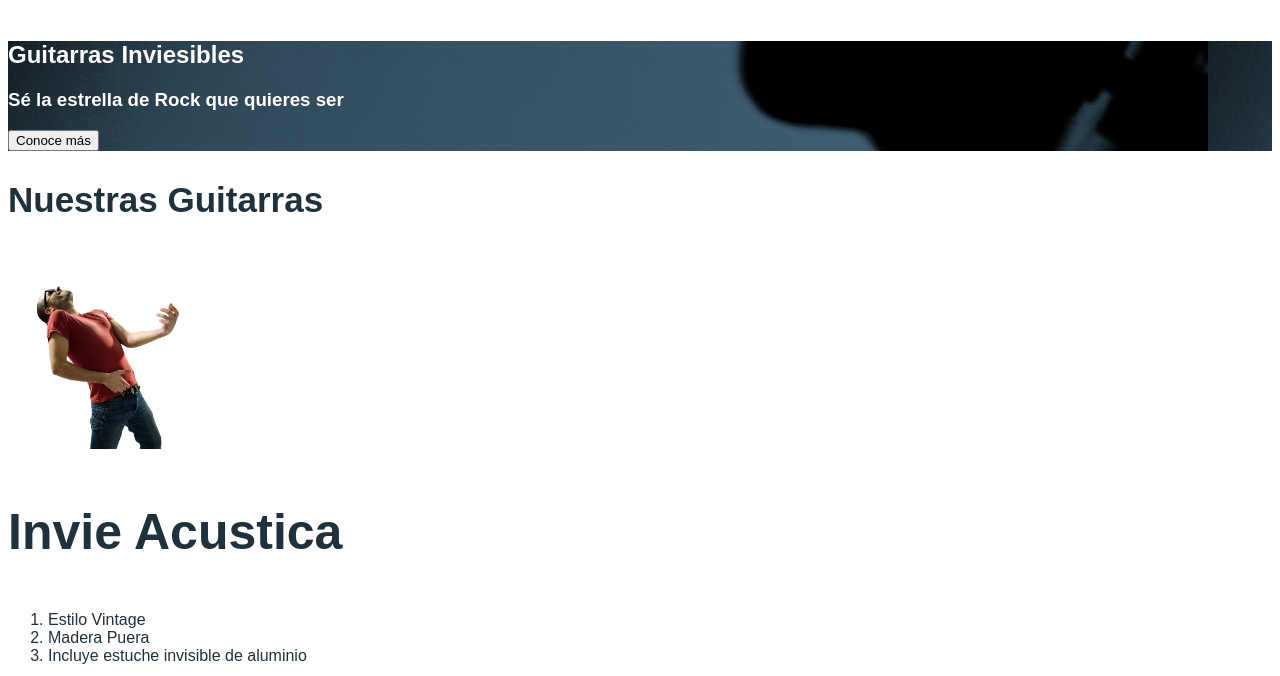
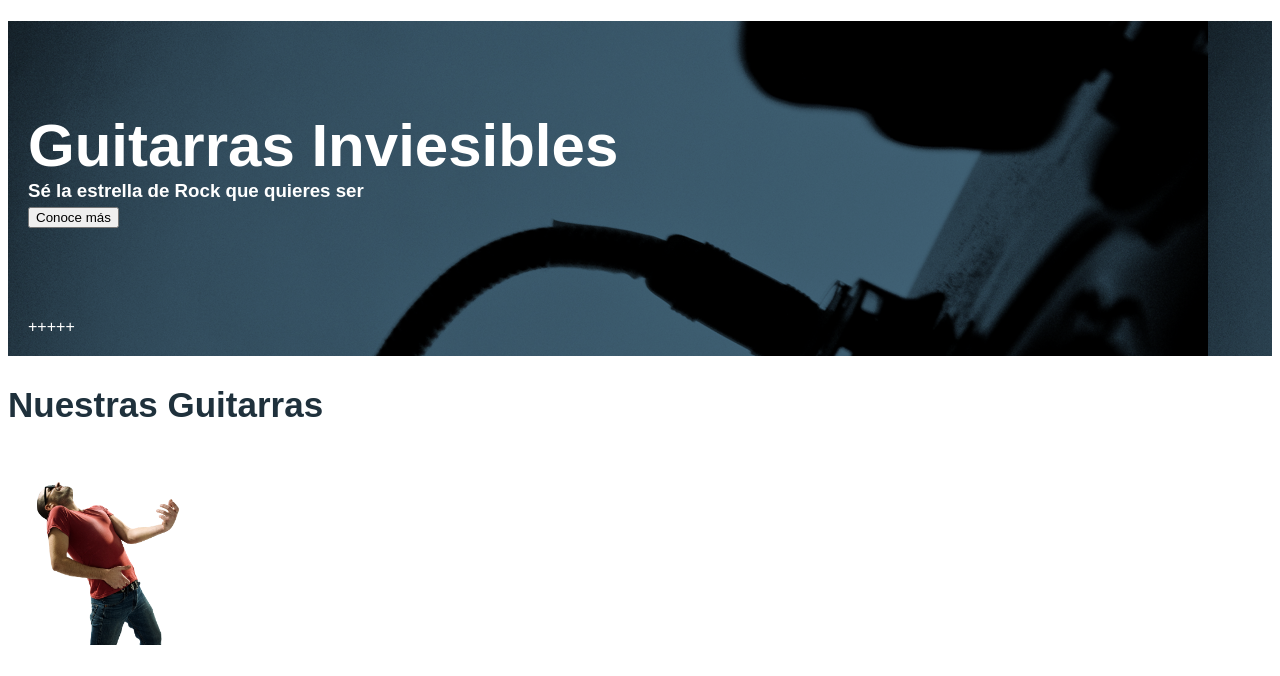
Before and after one commit to I3aka/invie, a plain HTML site: page index.html in a window 1280 px wide. Shown: the part 93-769 px from the top of the page. Drawn offline with Linux system fonts and the light colour scheme; a web font is replaced by a local one.

Commit message:
Cambio en el html

```diff
--- a/css/master.css
+++ b/css/master.css
@@ -1,13 +1,47 @@
+*{
+  /*width: tamaño;
+  height: tamaño;
+  padding-top: 10px;
+  padding-left: 15;
+  padding-right: 13;
+  padding-bottom: 5;
+  padding: 10px 13px 5px 15px;
+  margin: 10px;
+  margin-top: 10px;
+  margin-left: 15;
+  margin-right: 13;
+  margin-bottom: 5;
+  border: 2px solid red;*/
+}
+
+.portada button{
+    margin-bottom: 90px;
+    margin-top: 5px;
+}
+
 body{
   font-family: 'Allerta', sans-serif;
 }
 
 .titulo{
   font-family: 'Montserrat', sans-serif;
+  margin-bottom: 0;
+  margin-top: 70px;
+  font-size: 60px;
+}
+
+.resumen{
+  margin-top: 0px;
+  margin-bottom: 0px;
 }
 
 .title-b{
-  font-size: 50px;
+  font-size: 30px;
+  margin-bottom: 0;
+}
+
+.title-a{
+  margin-bottom: 20px;
 }
 
 .guitarras{
@@ -21,6 +55,7 @@ body{
 .portada{
   background-image: url("../img/background.png");
   color: white;
+  padding: 20px;
 }
 
 .menu{
--- a/index.html
+++ b/index.html
@@ -7,7 +7,7 @@
     <link rel="stylesheet" href="css/master.css">
   </head>
   <body>
-    <header id="header" class="header"> <!-- header -->
+    <header id="header" class="header contenedor"> <!-- header -->
        <figure class="logotipo"> <!-- logotipo -->
          <img src="img/invie.png" alt="Invie logotipo" width="186" height="60">
        </figure>
@@ -25,12 +25,14 @@
          </ul>
        </nav>
     </header>
-    <section id="portada" class="portada"><!-- portada -->
+    <section id="portada" class="portada contenedor"><!-- portada -->
+      <div class="contenedor">
       <h1 class="titulo">Guitarras Inviesibles</h1> <!--titulo-->
       <h3 class="resumen">Sé la estrella de Rock que quieres ser</h3><!-- resumen -->
       <button class="botón">Conoce más</button><!-- botón -->
+    </div>+++++
     </section>
-    <section id="guitarras" class="guitarras"><!-- guitarras -->
+    <section id="guitarras" class="guitarras contenedor"><!-- guitarras -->
       <h2 class="title-a">Nuestras Guitarras</h2><!-- titulo -->
       <article class="guitarra_1"><!-- guitarra 1 -->
         <img src="img/invie-acustica.png" alt="Guitarra Acustica" width="200"/>
```
